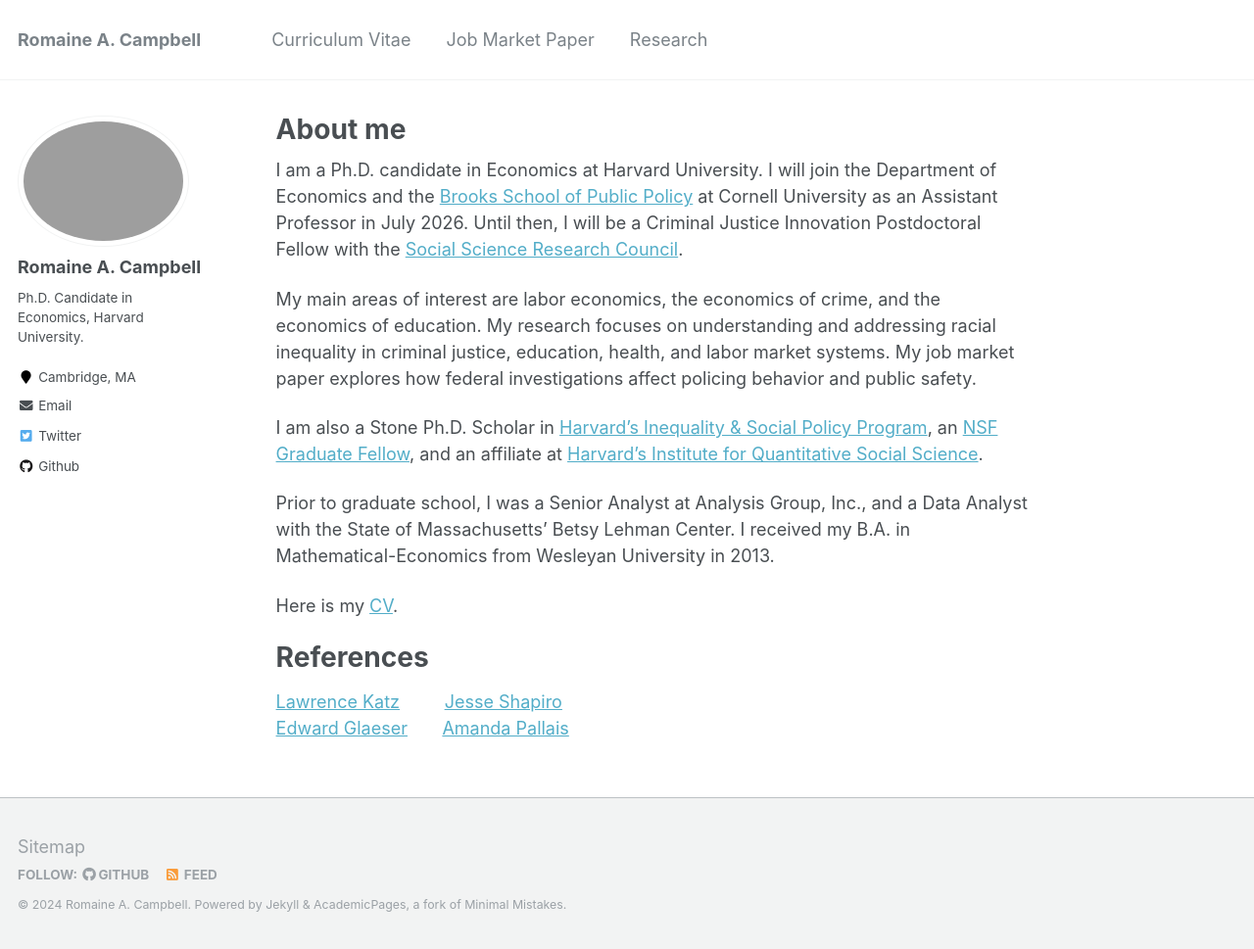
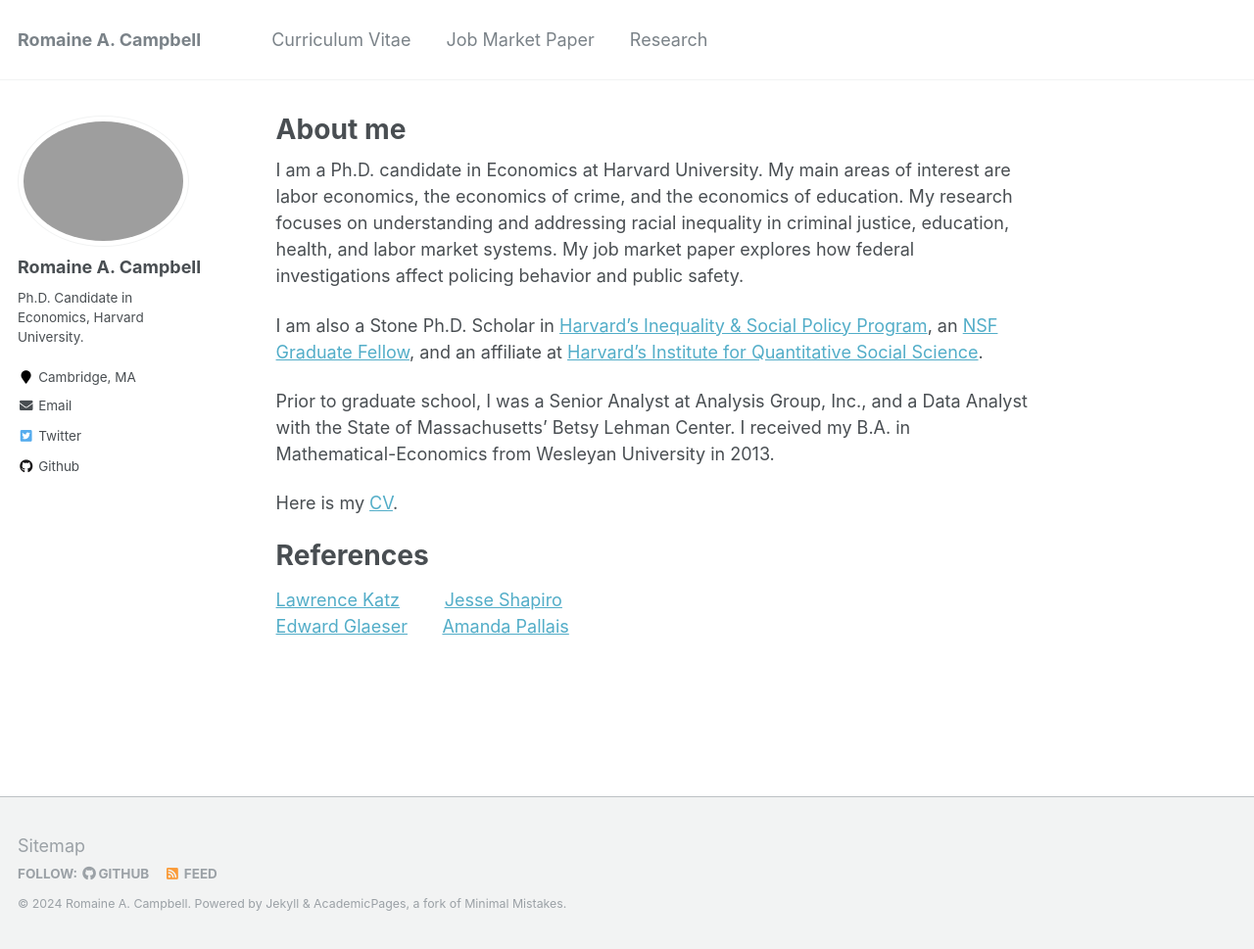
Before and after one commit to romainecampbell/romainecampbell.github.io, a Jekyll site: the page built from _pages/about.md, in a window 1280 px wide and 969 px high. Shown: the whole window at 98% size. Built offline with Jekyll 4.4.1, drawn with Linux system fonts in a browser that asks for light colours.

Commit message:
Update about.md
remove

I will join the Department of Economics and the [Brooks School of Public Policy](https://publicpolicy.cornell.edu/) at Cornell University as an Assistant Professor in July 2026. Until then, I will be a Criminal Justice Innovation Postdoctoral Fellow with the [Social Science Research Council](https://www.ssrc.org/).

```diff
--- a/_pages/about.md
+++ b/_pages/about.md
@@ -8,9 +8,7 @@
   - /about.html
 ---
 
-I am a Ph.D. candidate in Economics at Harvard University. I will join the Department of Economics and the [Brooks School of Public Policy](https://publicpolicy.cornell.edu/) at Cornell University as an Assistant Professor in July 2026. Until then, I will be a Criminal Justice Innovation Postdoctoral Fellow with the [Social Science Research Council](https://www.ssrc.org/).
-
-My main areas of interest are labor economics, the economics of crime, and the economics of education. My research focuses on understanding and addressing racial inequality in criminal justice, education, health, and labor market systems. My job market paper explores how federal investigations affect policing behavior and public safety.
+I am a Ph.D. candidate in Economics at Harvard University. My main areas of interest are labor economics, the economics of crime, and the economics of education. My research focuses on understanding and addressing racial inequality in criminal justice, education, health, and labor market systems. My job market paper explores how federal investigations affect policing behavior and public safety.
 
 I am also a Stone Ph.D. Scholar in [Harvard’s Inequality & Social Policy Program](https://inequality.hks.harvard.edu), an [NSF Graduate Fellow](https://www.nsfgrfp.org), and an affiliate at [Harvard's Institute for Quantitative Social Science](https://www.iq.harvard.edu/about).
 
```
